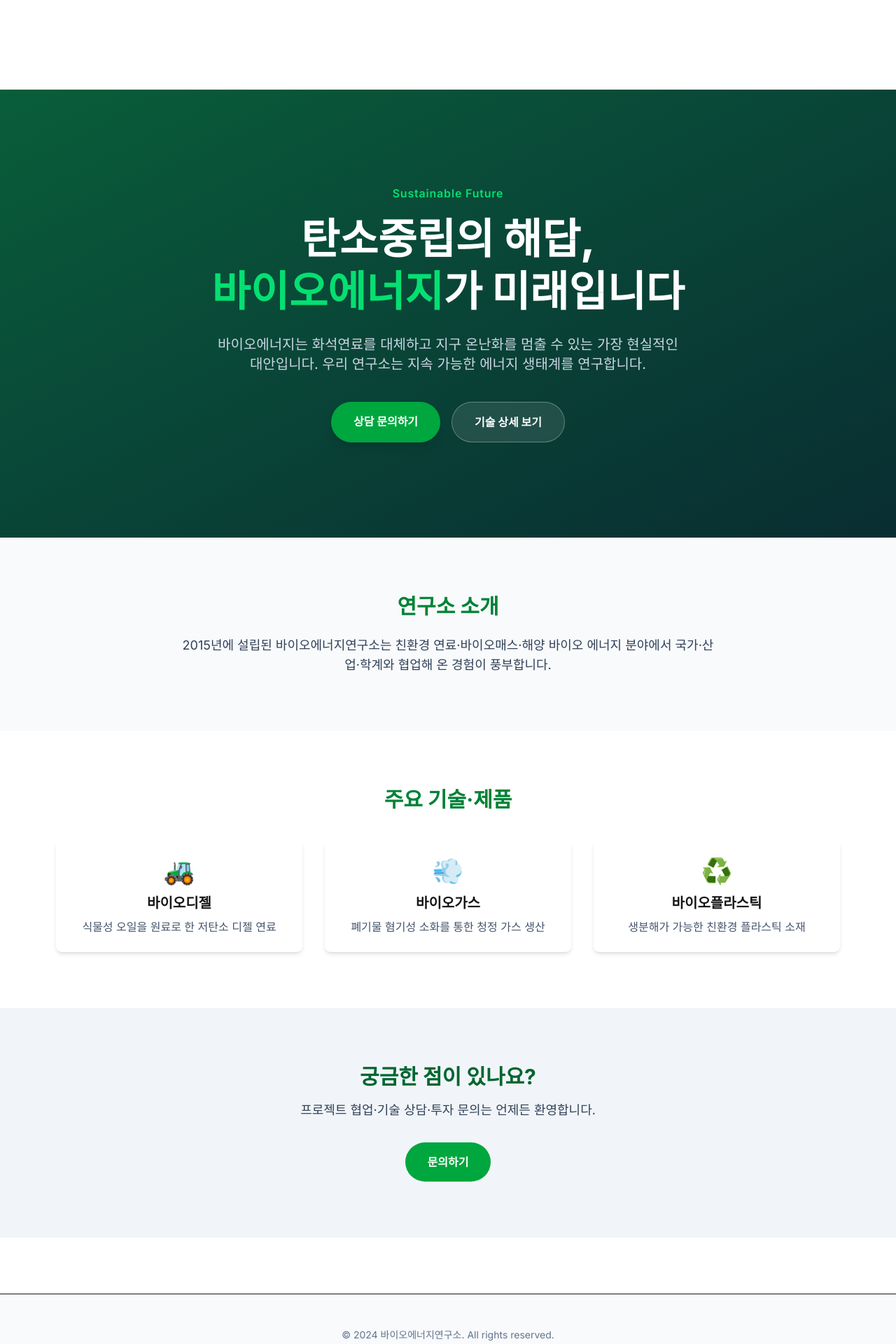
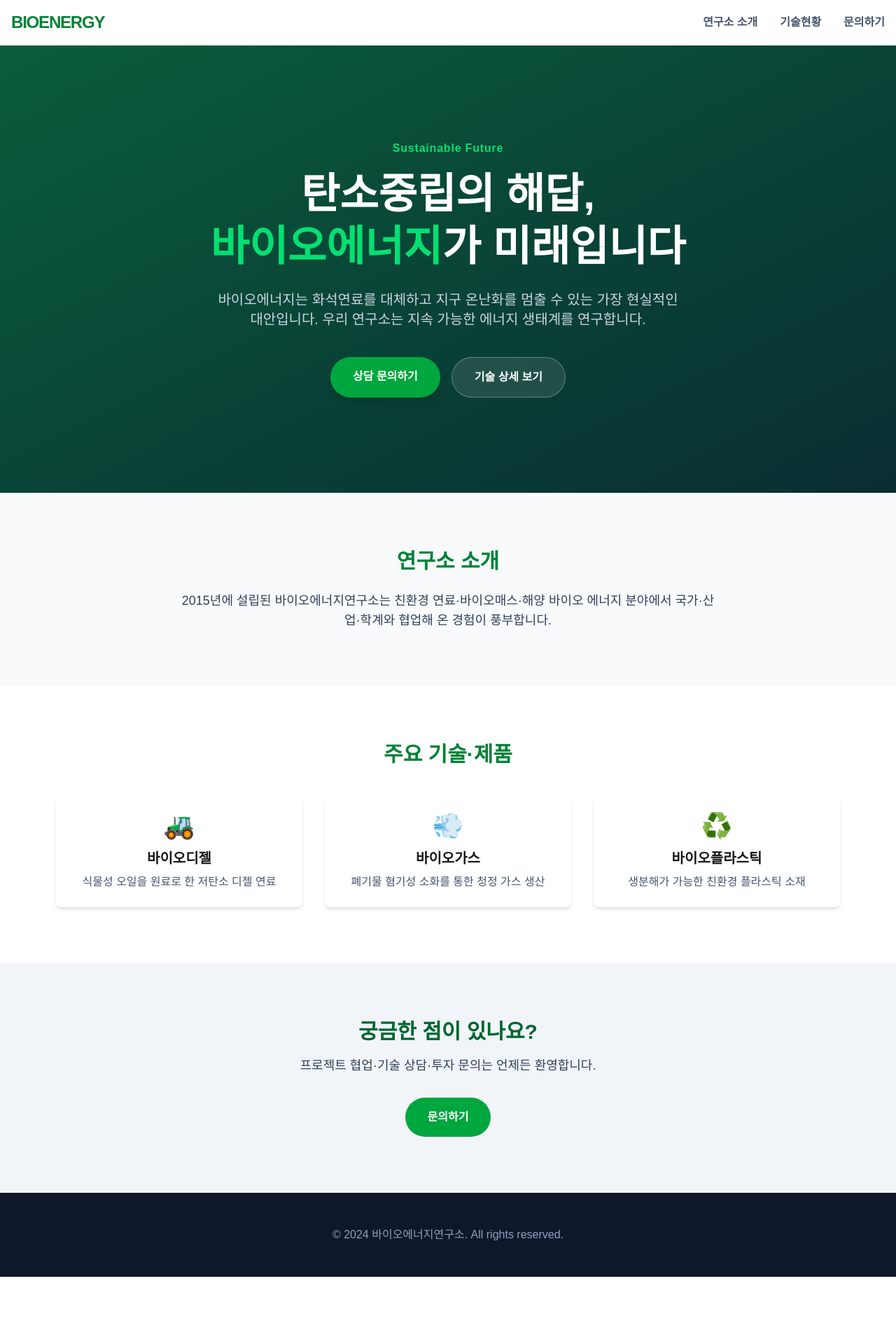
Before and after one commit to cw5444/bioenergy-website, a Next.js app: page / in a window 1280 px wide. Shown: the top 1920 px of the page at 70% size. After the commit the page ends 1824 px from the top, so only its background shows below. Built offline with nearby package versions, Linux system fonts and the light colour scheme.

Commit message:
UI: Header and Hero

```diff
--- a/app/layout.tsx
+++ b/app/layout.tsx
@@ -1,27 +1,34 @@
+import type { Metadata } from "next";
+import Link from "next/link";
 import "./globals.css";
-import type { Metadata } from "next";
-import { Inter } from "next/font/google";
-import Header from "@/components/Header";
-import Footer from "@/components/Footer";
-
-const inter = Inter({ subsets: ["latin"] });
 
 export const metadata: Metadata = {
-  title: "바이오에너지연구소 | 지속 가능한 미래를 위한 에너지",
-  description: "탄소중립과 신재생 에너지 기술을 선도하는 바이오에너지연구소입니다.",
+  title: "바이오에너지연구소 | 지속 가능한 미래",
+  description: "탄소중립과 신재생 에너지 기술을 선도합니다.",
 };
 
-export default function RootLayout({
-  children,
-}: {
-  children: React.ReactNode;
-}) {
+export default function RootLayout({ children }: { children: React.ReactNode }) {
   return (
-    <html lang="ko">
-      <body className={`${inter.className} antialiased bg-white text-slate-900`}>
-        <Header />
+    <html lang="ko" className="scroll-smooth"> {/* 부드러운 스크롤 추가 */}
+      <body className="antialiased bg-white text-slate-900">
+        <nav className="fixed top-0 w-full z-50 bg-white/80 backdrop-blur-md border-b border-slate-100">
+          <div className="max-w-7xl mx-auto px-4 h-16 flex items-center justify-between">
+            <Link href="/" className="text-2xl font-black text-green-700 tracking-tighter">
+              BIOENERGY
+            </Link>
+            <div className="hidden md:flex gap-8 font-semibold text-slate-600">
+              <Link href="/#intro" className="hover:text-green-600 transition">연구소 소개</Link>
+              <Link href="/#tech" className="hover:text-green-600 transition">기술현황</Link>
+              <Link href="/contact" className="hover:text-green-600 transition">문의하기</Link>
+            </div>
+          </div>
+        </nav>
         <main className="pt-16">{children}</main>
-        <Footer />
+        <footer className="bg-slate-900 text-slate-400 py-12">
+          <div className="max-w-7xl mx-auto px-4 text-center">
+            <p>© 2024 바이오에너지연구소. All rights reserved.</p>
+          </div>
+        </footer>
       </body>
     </html>
   );
```
